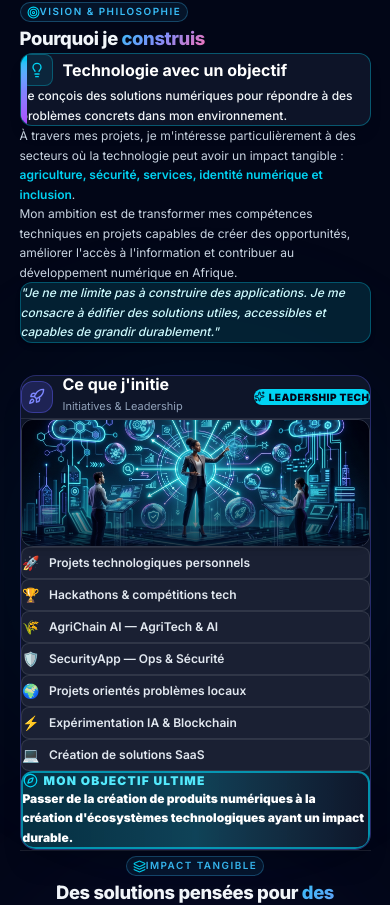
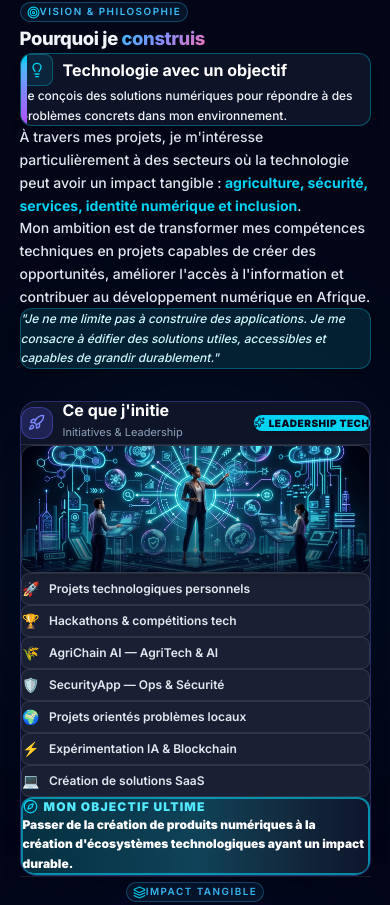
Before and after one commit to mmilinda/FolioMM, a React (Vite) app: page / in a window 390 px wide. Shown: the part 3614-4519 px from the top of the page. Built offline with nearby package versions, Linux system fonts and the light colour scheme; no server answers.

Commit message:
fix: increase font size of paragraph À travers mes projets to text-sm/text-base/text-lg with generous leading

```diff
--- a/src/components/ImpactSection.jsx
+++ b/src/components/ImpactSection.jsx
@@ -108,10 +108,10 @@ export default function ImpactSection() {
               </div>
 
               {/* Paragraphs */}
-              <div className="space-y-2.5 text-xs sm:text-sm leading-relaxed text-slate-300">
+              <div className="space-y-3 text-sm sm:text-base md:text-lg leading-relaxed sm:leading-loose text-slate-200 font-medium">
                 <p className="m-0">
                   À travers mes projets, je m'intéresse particulièrement à des secteurs où la technologie peut avoir un impact tangible :
-                  <strong className="text-cyan-400 font-semibold"> agriculture, sécurité, services, identité numérique et inclusion</strong>.
+                  <strong className="text-cyan-400 font-bold"> agriculture, sécurité, services, identité numérique et inclusion</strong>.
                 </p>
 
                 <p className="m-0">
```
